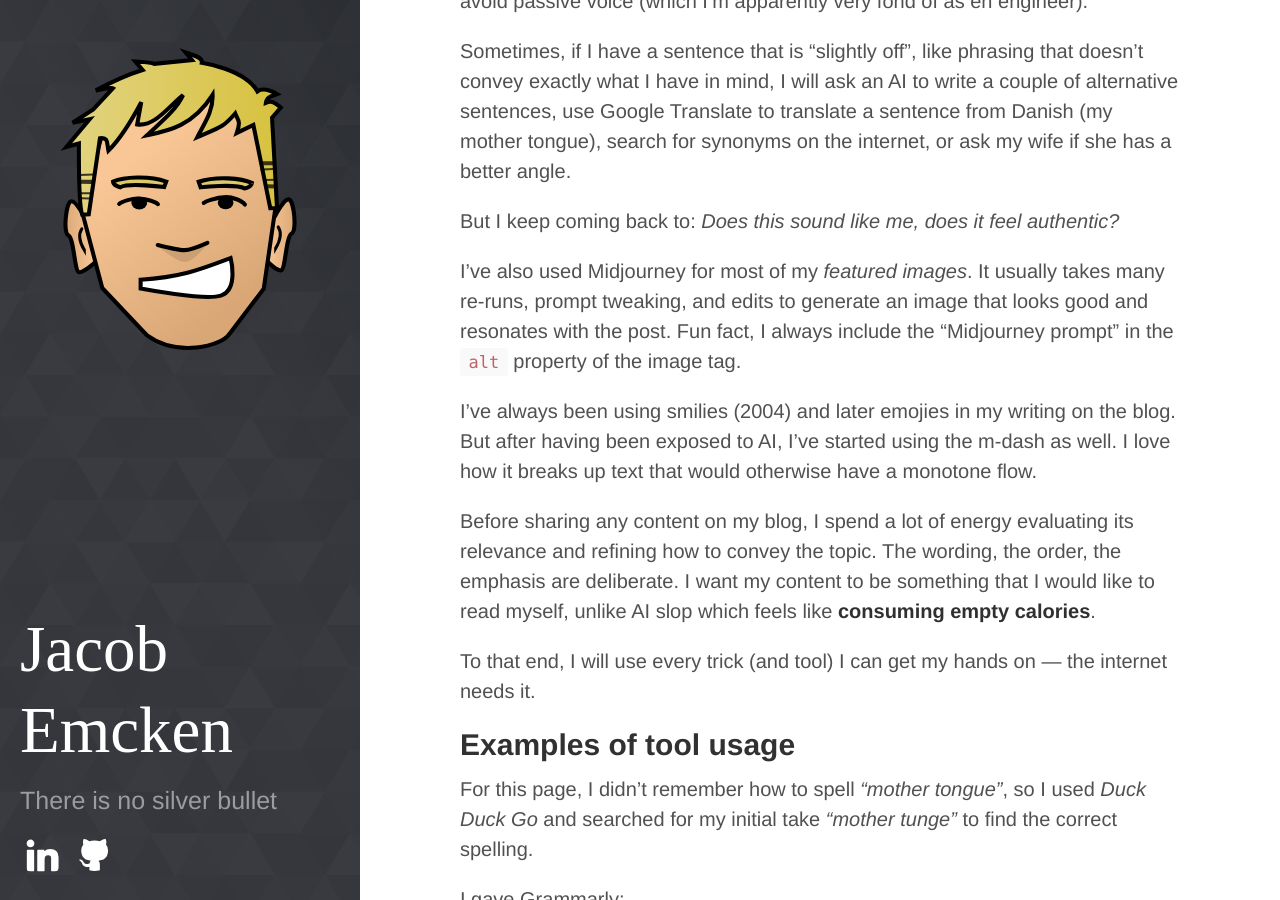
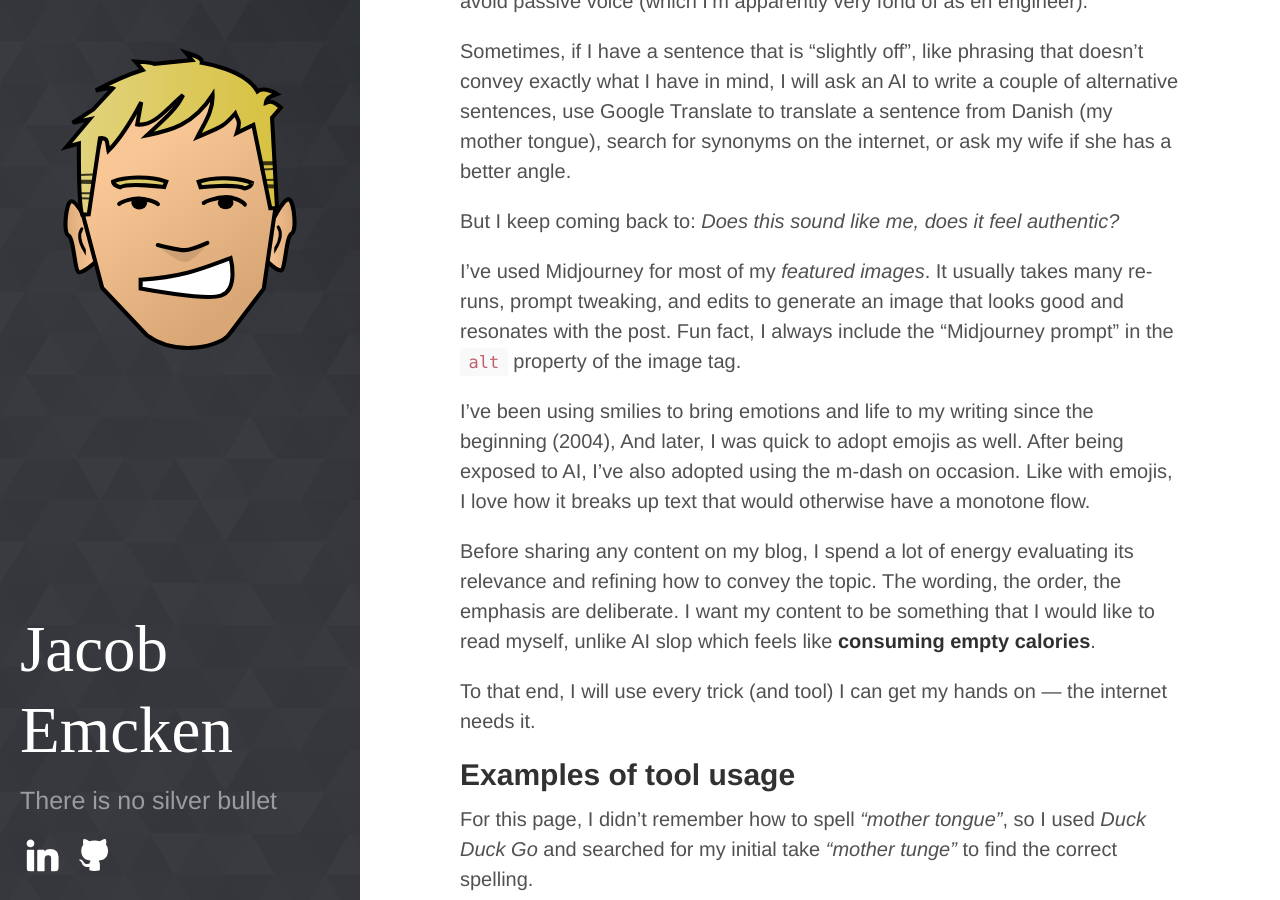
Before and after one commit to jacobemcken/jacobemcken.github.io, a Jekyll site: the page built from ai.md, in a window 1280 px wide and 900 px high, scrolled down 580 px. Built offline with Jekyll 4.4.1, drawn with Linux system fonts in a browser that asks for light colours.

Commit message:
Improve wording on the AI page

```diff
--- a/ai.md
+++ b/ai.md
@@ -29,14 +29,15 @@
 
 But I keep coming back to: *Does this sound like me, does it feel authentic?*
 
-I've also used Midjourney for most of my *featured images*.
+I've used Midjourney for most of my *featured images*.
 It usually takes many re-runs, prompt tweaking, and edits
 to generate an image that looks good and resonates with the post.
 Fun fact, I always include the "Midjourney prompt" in the `alt` property of the image tag.
 
-I've always been using smilies (2004) and later emojies in my writing on the blog.
-But after having been exposed to AI, I've started using the m-dash as well.
-I love how it breaks up text that would otherwise have a monotone flow.
+I've been using smilies to bring emotions and life to my writing since the beginning (2004),
+And later, I was quick to adopt emojis as well.
+After being exposed to AI, I've also adopted using the m-dash on occasion.
+Like with emojis, I love how it breaks up text that would otherwise have a monotone flow.
 
 Before sharing any content on my blog,
 I spend a lot of energy evaluating its relevance and refining how to convey the topic.
```
